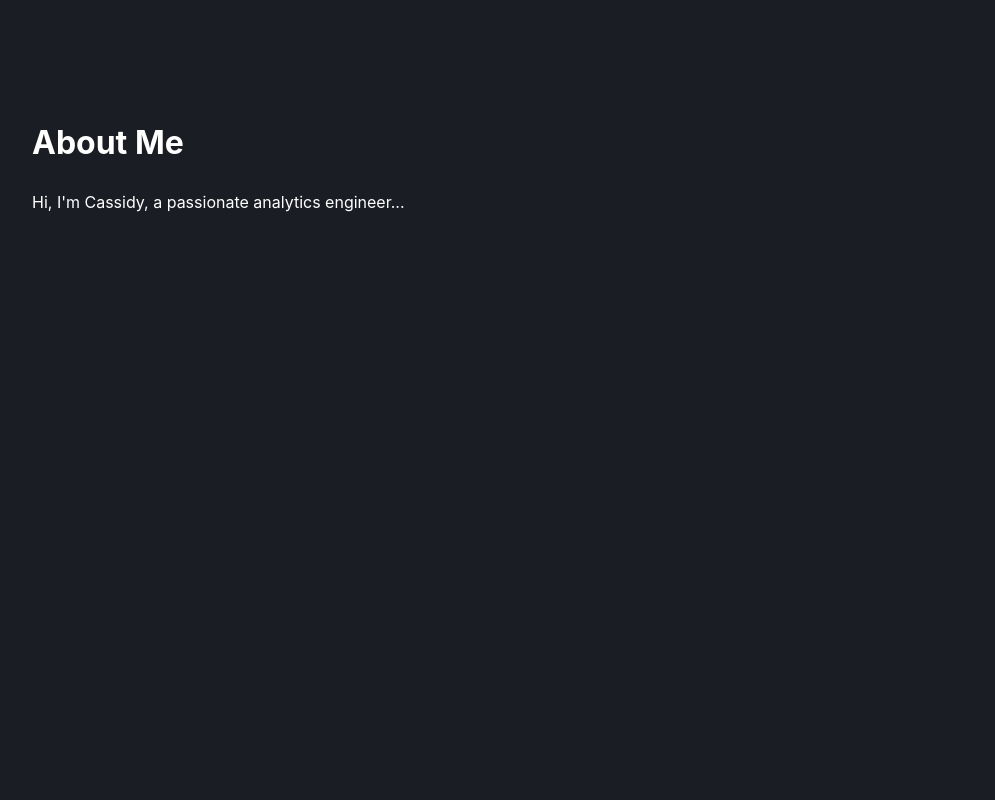
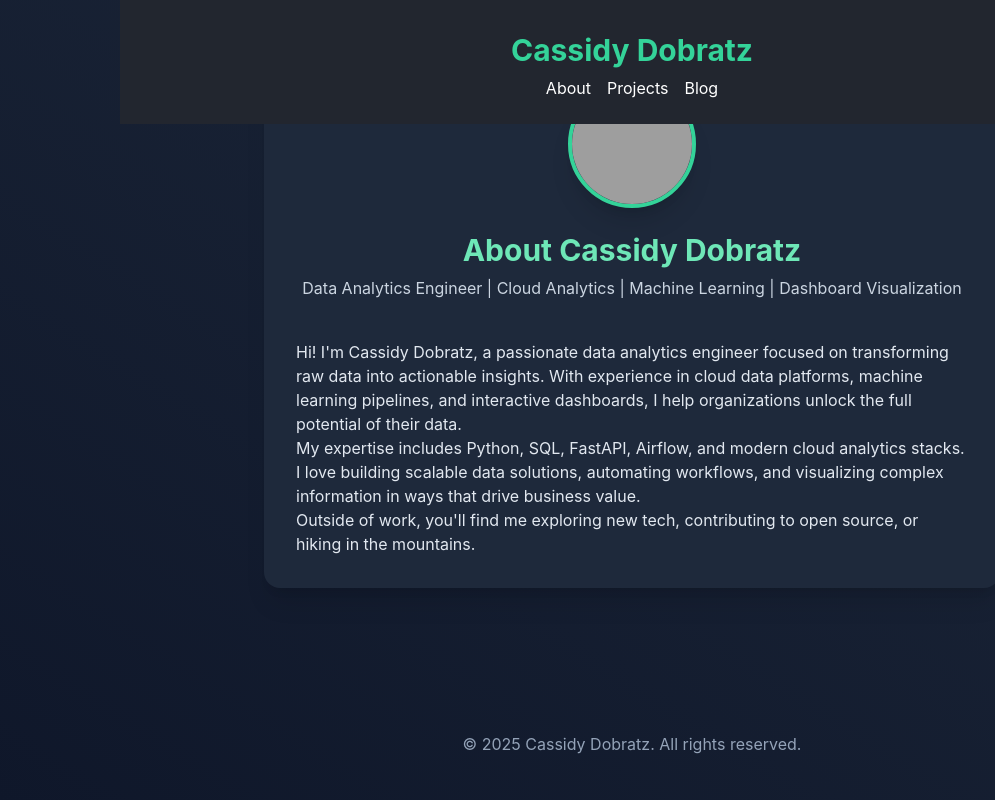
Before and after one commit to cdobratz/CassidyBlog, a Flask app: page /about in a window 1280 px wide. Shown: the whole page, without its empty margins (8-1003 px from the left). Run offline with Flask 3, Linux system fonts and the light colour scheme; some libraries are stand-ins or nearby versions; grey boxes are pictures that could not be loaded.

Commit message:
Polish portfolio: update about page

```diff
--- a/templates/about.html
+++ b/templates/about.html
@@ -2,17 +2,45 @@
 <html lang="en">
 <head>
     <meta charset="UTF-8">
+    <title>About | Cassidy Dobratz</title>
     <meta name="viewport" content="width=device-width, initial-scale=1.0">
-    <title>About</title>
     <link rel="stylesheet" href="{{ url_for('static', filename='styles.css') }}">
+    <script src="https://cdn.tailwindcss.com"></script>
+    <link rel="icon" href="{{ url_for('static', filename='favicon.ico') }}">
 </head>
-<body>
+<body class="bg-gradient-to-tr from-slate-900 to-slate-800 min-h-screen text-slate-100">
+    <header class="max-w-5xl mx-auto px-4 pt-8 pb-6 flex flex-col items-center">
+        <a href="{{ url_for('index') }}" class="site-title text-3xl font-bold text-emerald-400 mb-2">Cassidy Dobratz</a>
+        <nav class="flex gap-4">
+            <a href="{{ url_for('index') }}#about" class="hover:underline">About</a>
+            <a href="{{ url_for('projects') }}" class="hover:underline">Projects</a>
+            <a href="{{ url_for('blog') }}" class="hover:underline">Blog</a>
+        </nav>
+    </header>
     <main class="max-w-3xl mx-auto px-4 py-12">
-        <h1 class="text-4xl font-bold mb-6">About Me</h1>
-        <p class="text-lg text-slate-300">
-            Hi, I'm Cassidy, a passionate analytics engineer...
-        </p>
-        <!-- Add more about content here -->
+        <section class="bg-slate-800 rounded-2xl shadow-xl p-8">
+            <div class="flex flex-col items-center">
+                <img src="{{ url_for('static', filename='profile.jpg') }}" alt="Profile photo of Cassidy Dobratz"
+                     class="w-32 h-32 rounded-full border-4 border-emerald-400 shadow-xl mb-6">
+                <h1 class="text-3xl font-bold text-emerald-300 mb-2">About Cassidy Dobratz</h1>
+                <p class="text-slate-300 text-center mb-4">Data Analytics Engineer | Cloud Analytics | Machine Learning | Dashboard Visualization</p>
+            </div>
+            <div class="prose prose-invert text-slate-200 max-w-none mt-6">
+                <p>
+                    Hi! I'm Cassidy Dobratz, a passionate data analytics engineer focused on transforming raw data into actionable insights. With experience in cloud data platforms, machine learning pipelines, and interactive dashboards, I help organizations unlock the full potential of their data.
+                </p>
+                <p>
+                    My expertise includes Python, SQL, FastAPI, Airflow, and modern cloud analytics stacks. I love building scalable data solutions, automating workflows, and visualizing complex information in ways that drive business value.
+                </p>
+                <p>
+                    Outside of work, you'll find me exploring new tech, contributing to open source, or hiking in the mountains.
+                </p>
+                <!-- Add more personal/biographical info, fun facts, or a timeline here if you wish! -->
+            </div>
+        </section>
     </main>
+    <footer class="max-w-5xl mx-auto px-4 py-8 text-center text-slate-400">
+        <p>&copy; 2025 Cassidy Dobratz. All rights reserved.</p>
+    </footer>
 </body>
 </html>
--- a/templates/index.html
+++ b/templates/index.html
@@ -20,11 +20,6 @@
 
   <!-- Hero -->
   <section class="max-w-5xl mx-auto px-4 pt-16 pb-10 flex flex-col items-center">
-    <div class="relative mb-8">
-      <img src="{{ url_for('static', filename='profile.jpg') }}" alt="Profile photo of Cassidy Dobratz"
-           class="w-28 h-28 rounded-full border-4 border-emerald-400 shadow-xl animate-pulse-border">
-      <span class="absolute bottom-0 right-0 bg-emerald-400 px-3 py-1 rounded-full text-xs font-semibold text-slate-900 shadow-lg">Data Analytics Engineer</span>
-    </div>
     <h1 class="text-4xl sm:text-5xl font-extrabold mb-4 text-center tracking-tight bg-gradient-to-r from-emerald-400 via-teal-400 to-cyan-400 bg-clip-text text-transparent animate-fade-in-up">Cassidy Dobratz</h1>
     <p class="text-lg text-slate-300 max-w-2xl text-center animate-fade-in-up delay-150">Transforming data into actionable insights. Specialized in cloud analytics, machine learning pipelines, and dashboard visualization. Welcome to my portfolio of projects and articles.</p>
     <div class="flex gap-4 mt-6 animate-fade-in-up delay-300">
```
